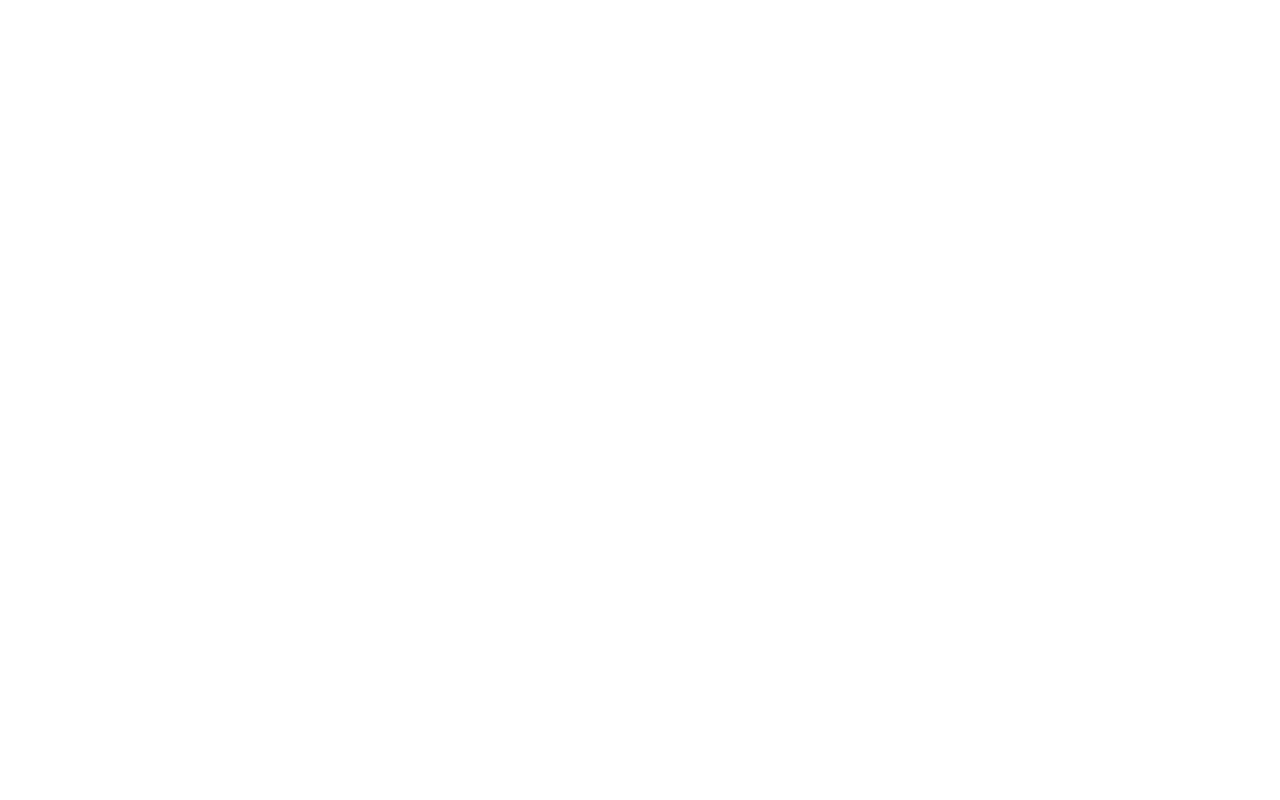
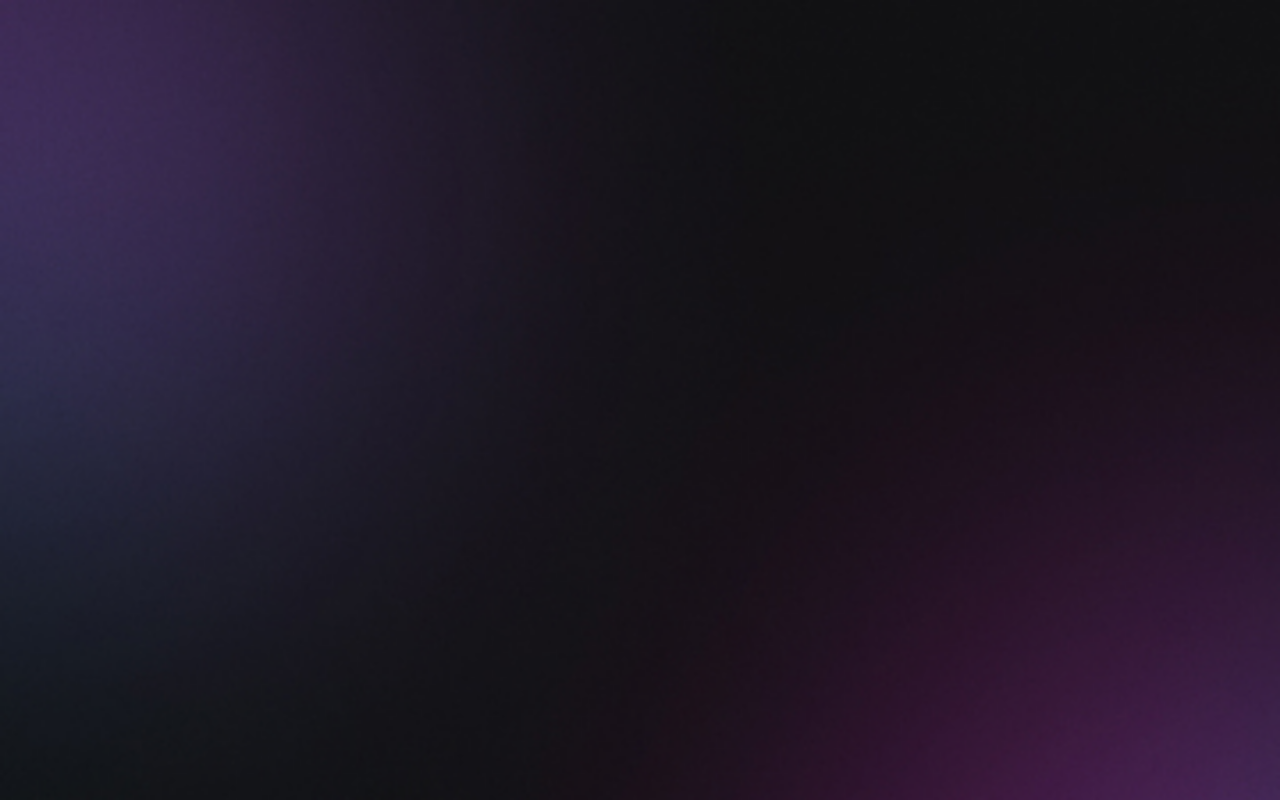
Before and after one commit to MatheusRodri/Web_DevLink_HCJ, a plain HTML site: page index.html in a window 1280 px wide. Drawn offline with Linux system fonts and the light colour scheme.

Commit message:
add style and assets

```diff
--- a/index.html
+++ b/index.html
@@ -3,9 +3,12 @@
 <head>
   <meta charset="UTF-8">
   <meta name="viewport" content="width=device-width, initial-scale=1.0">
-  <title>Document</title>
+  <title>DevsLinks</title>
+  <link rel="stylesheet" href="./style.css">
 </head>
 <body>
+  <div id="container">
 
+  </div>
 </body>
 </html>
--- /dev/null
+++ b/style.css
@@ -0,0 +1,14 @@
+body {
+  /* background-image: url(./assets/bg-mobile.jpg);
+  background-repeat: no-repeat;
+  background-position: top center;
+  background-size: cover; */
+
+  background: url(./assets/bg-mobile.jpg) no-repeat top center / cover;
+}
+
+#container{
+  width: 360px;
+  height: 712px;
+  margin: 0 auto;
+}
```
Also changed, not shown: assets/MoonStars.svg (added), assets/Sun.svg (added), assets/avatar-light.png (added), assets/avatar.png (added), assets/bg-desktop-light.jpg (added), assets/bg-desktop.jpg (added), assets/bg-mobile-light.jpg (added), assets/bg-mobile.jpg (added).
